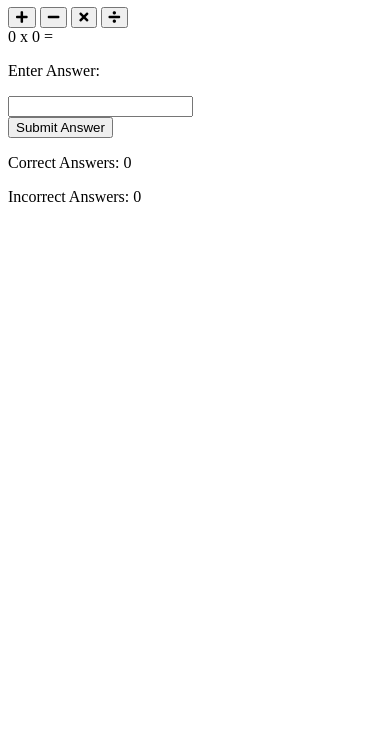
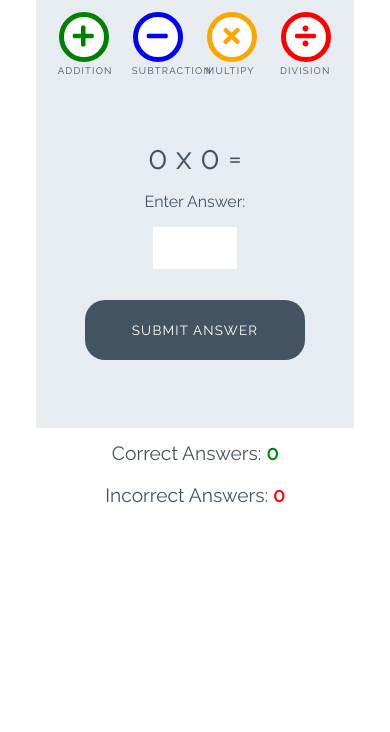
Before and after one commit to gonczolviktorr-lang/Love-Math, a plain HTML site: page index.html in a window 390 px wide. Shown: the part 112-844 px from the top of the page. Drawn offline with Linux system fonts and the light colour scheme.

Commit message:
add styles

```diff
--- a/assets/css/style.css
+++ b/assets/css/style.css
@@ -0,0 +1,252 @@
+/* --------- Global style */
+
+body {
+    background-color: white;
+    font-family: "Raleway", sans-serif;
+    color: #445361;
+    text-align: center;
+}
+
+/* --------- Heading */
+
+.heading {
+    text-align: center;
+    font-size: 2.5rem;
+}
+
+.logo {
+    height: 40px;
+    padding-right: 5px;
+}
+
+/* --------- Game layout */
+
+.game-area {
+    background-color: #E6ECF0;
+    box-sizing: border-box;
+    width: 85%;
+    height: 65vh;
+    max-height: 450px;
+    max-width: 830px;
+    margin-left: auto;
+    margin-right: auto;
+    padding: 1%;
+}
+
+.question-area {
+    width: 50%;
+    font-size: 2rem;
+    margin: auto;
+    padding: 50px 0;
+}
+
+.question-area span {
+    padding: 0 15px;
+}
+
+.score-area {
+    margin: 5px auto;
+    width: 60%;
+    font-size: 1.2rem;
+}
+
+.controls-area {
+    width: 85%;
+    margin: 30px auto;
+}
+
+#score {
+    color: green;
+    font-weight: bold;
+}
+
+#incorrect {
+    color: red;
+    font-weight: bold;
+}
+
+.answer-message {
+    display: none;
+    font-size: 1rem;
+}
+
+#answer-box {
+    border: none;
+    color: #445361;
+    display: inline-block;
+    height: 40px;
+    width: 80px;
+    font-size: 1.2rem;
+}
+
+.scores {
+    display: inline-block;
+    padding: 25px;
+}
+
+/* --------- Buttons */
+
+.btn {
+    width: 220px;
+    height: 60px;
+    font-family: "Raleway", sans-serif;
+    text-transform: uppercase;
+    letter-spacing: 1.2px;
+    color: white;
+}
+
+.btn:focus {
+    outline: none;
+}
+
+.btn--big {
+    padding-top: 10px;
+    border-radius: 50%;
+    background-color: white;
+    border: 10px solid;
+    width: 100px;
+    height: 100px;
+    font-size: 3.2rem;
+    margin: 0 30px;
+    transition: all 0.5s;
+}
+
+.btn--big::after{
+    content: attr(data-type);
+    font-size: 1rem;
+    color: #445361;
+    position: relative;
+    left: -0.5em;
+}
+
+.btn--blue {
+    border-color: blue;
+    color: blue;
+}
+
+.btn--blue:active,
+.btn--blue:hover {
+    background-color: darkblue;
+    color: white;
+}
+
+.btn--orange {
+    border-color: orange;
+    color: orange;
+}
+
+.btn--orange:active,
+.btn--orange:hover {
+    background-color: darkorange;
+    color: white;
+}
+
+.btn--red {
+    border-color: red;
+    color: red;
+}
+
+.btn--red:active,
+.btn--red:hover {
+    background-color: darkred;
+    color: white;
+}
+
+.btn--green {
+    border-color: green;
+    color: green;
+}
+
+.btn--green:active,
+.btn--green:hover {
+    background-color: darkgreen;
+    color: white;
+}
+
+.btn--gray {
+    margin-top: 25px;
+    background-color: #445361;
+    border: 1px transparent;
+    border-radius: 20px;
+}
+
+.btn--gray:active,
+.btn--gray:hover {
+    background-color: #0d1013;
+}
+
+/* --------- Media queries */
+
+@media (max-width: 414px) {
+    .controls-area {
+        width: 100%;
+    }
+
+    .btn--big {
+        margin: 0 10px;
+        padding: 5px;
+        border: 5px solid;
+        width: 50px;
+        height: 50px;
+        font-size: 1.5rem;
+    }
+
+    .btn--big::after {
+        font-size: 0.6rem;
+        left: -0.7rem;
+    }
+
+    .question-area {
+        padding: 10% 0;
+        width: 100%;
+    }
+
+    .question-area span {
+        padding: 0;
+    }
+
+    .answer-message {
+        display: block;
+    }
+
+    #answer-box {
+        display: block;
+        margin: 0 auto;
+    }
+    .btn--gray {
+        margin-top: 0;
+    }
+
+    .score-area {
+        width: 100%;
+    }
+
+    .scores {
+        margin: 0.5em auto;
+        display: block;
+        padding: 5px;
+    }
+
+    .heading {
+        font-size: 2rem;
+    }
+}
+
+@media (max-width: 320px) {
+    .game-area {
+        height: 70vh;
+    }
+
+    .controls-area {
+        width: 75%;
+        margin: 10px auto;
+    }
+
+    .btn--big {
+        margin: 10px 10px;
+    }
+    .question-area {
+        padding: 10px 0;
+    }
+
+}
--- a/index.html
+++ b/index.html
@@ -26,16 +26,16 @@
 
     <div class="game-area">
         <div class="controls-area">
-            <button class="btn btn--big btn--green">
+            <button data-type="addition" class="btn btn--big btn--green">
                 <i class="fas fa-plus"></i>
             </button>
-            <button class="btn btn--big btn--blue">
+            <button data-type="subtraction" class="btn btn--big btn--blue">
                 <i class="fas fa-minus"></i>
             </button>
-            <button class="btn btn--big btn--orange">
+            <button data-type="multipy" class="btn btn--big btn--orange">
                 <i class="fas fa-times"></i>
             </button>
-            <button class="btn btn--big btn--red">
+            <button data-type="division" class="btn btn--big btn--red">
                 <i class="fas fa-divide"></i>
             </button>
         </div>
@@ -48,7 +48,7 @@
             <p class="answer-message">Enter Answer:</p>
             <input id="answer-box" type="number">
         </div>
-        <button class="btn btn--gray">Submit Answer</button>
+        <button data-type="submit" class="btn btn--gray">Submit Answer</button>
     </div>
 
     <div class="score-area">
```
